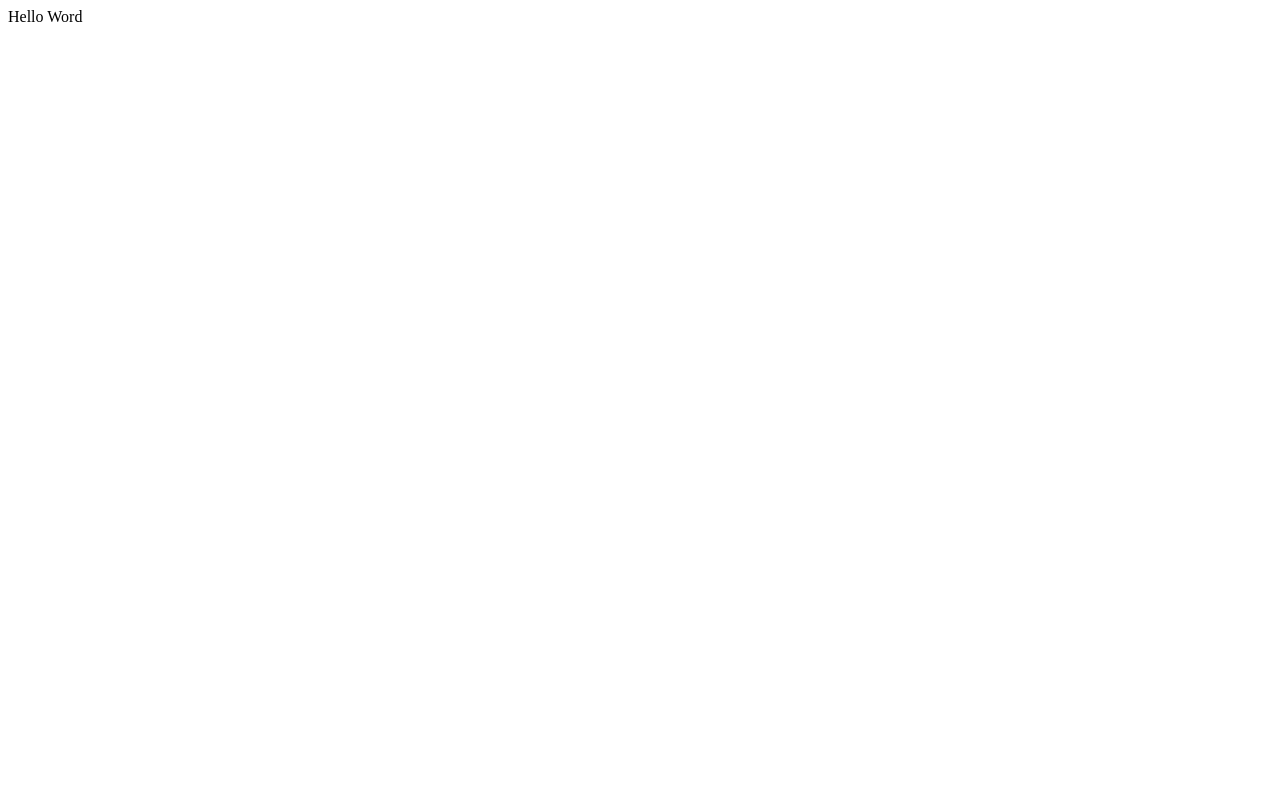
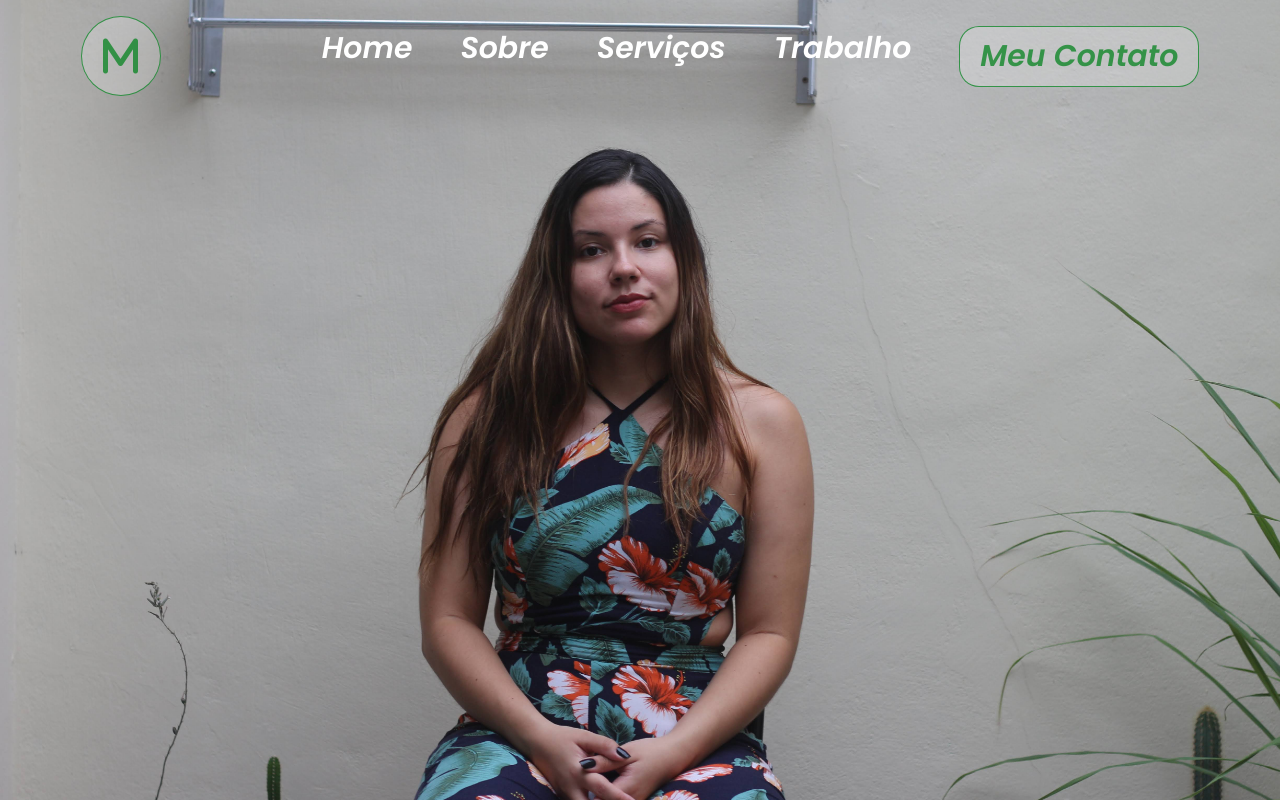
Before and after one commit to MichellyCosta/MichellyCosta.github.io, a plain HTML site: page index.html in a window 1280 px wide. Drawn offline with Linux system fonts and the light colour scheme.

Commit message:
Html index

```diff
--- a/index.html
+++ b/index.html
@@ -1 +1,36 @@
-Hello Word
+<!DOCTYPE html>
+<html lang="pt-br">
+<head>
+    <meta charset="UTF-8">
+    <meta http-equiv="X-UA-Compatible" content="IE=edge">
+    <meta name="viewport" content="width=device-width, initial-scale=1.0">
+    <link rel="stylesheet" href="https://cdnjs.cloudflare.com/ajax/libs/font-awesome/6.1.0/css/all.min.css">
+    <link rel="stylesheet" href="style.css">
+    <title>MSantos</title>
+</head>
+<body>
+
+    <div class="background">
+        <header>
+            <div class="logo">
+                <i class="fa-solid fa-m"></i>
+            </div> <!--logo-->
+            <div class="cabeçalho-link">
+                <li>
+                    <a href="#">Home</a>
+                </li>
+                <li>
+                    <a href="#">Sobre</a>
+                </li>
+                <li>
+                    <a href="#">Serviços</a>
+                </li>
+                <li>
+                    <a href="#">Trabalho</a>
+                </li>
+                <button>Meu Contato</button>
+            </div><!--cabeçalho-link-->
+        </header>
+    </div>
+</body>
+</html>
```
